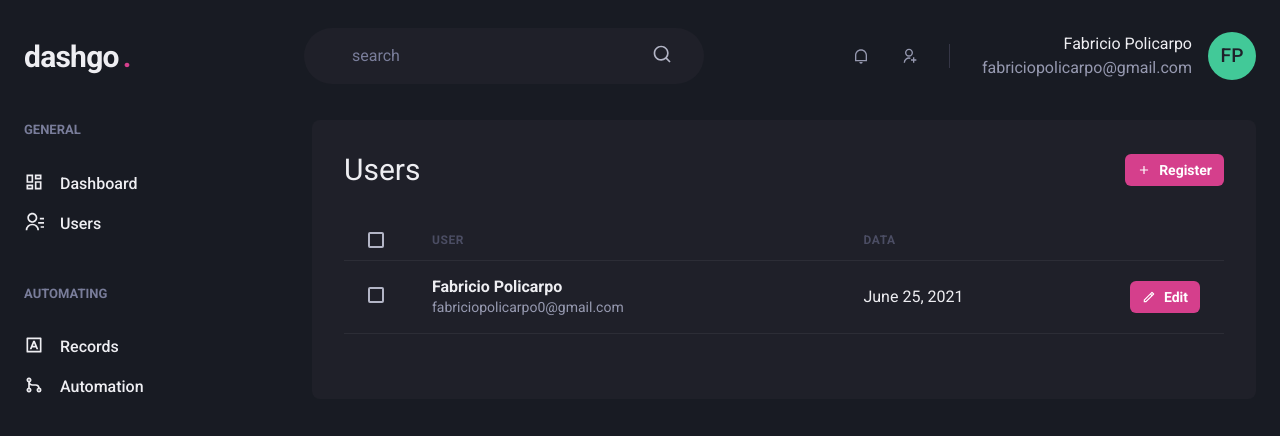
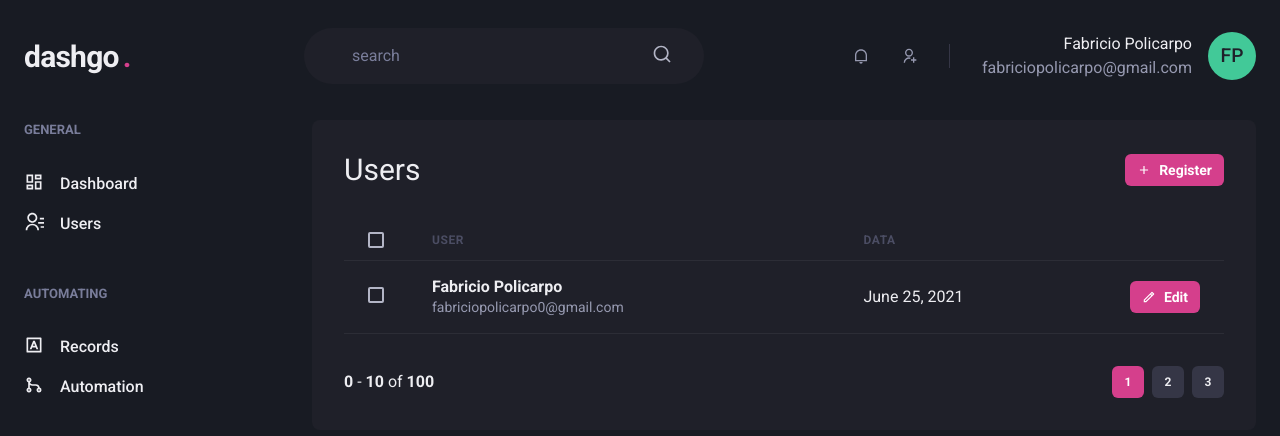
Before and after one commit to fpolica91/chakra_dash, a Next.js app: page /users in a window 1280 px wide. Shown: the top 436 px of the page. Built offline with nearby package versions, Linux system fonts and the light colour scheme.

Commit message:
finishing form

```diff
--- /dev/null
+++ b/src/components/Pagination.tsx
@@ -0,0 +1,49 @@
+import { HStack, Button, Box } from "@chakra-ui/react";
+
+export function Pagination() {
+  return (
+    <HStack mt="8" justify="space-between" align="center" spacing="6">
+      <Box>
+        <strong>0</strong> - <strong>10</strong> of <strong>100</strong>
+      </Box>
+      <HStack spacing="2">
+        <Button
+          size="sm"
+          fontSize="xs"
+          width="4"
+          colorScheme="pink"
+          disabled
+          _disabled={{
+            bgColor: "pink.500",
+            cursor: "default",
+          }}
+        >
+          1
+        </Button>
+
+        <Button
+          size="sm"
+          fontSize="xs"
+          width="4"
+          bg="gray.700"
+          _hover={{
+            bg: "gray.500",
+          }}
+        >
+          2
+        </Button>
+        <Button
+          size="sm"
+          fontSize="xs"
+          width="4"
+          bg="gray.700"
+          _hover={{
+            bg: "gray.500",
+          }}
+        >
+          3
+        </Button>
+      </HStack>
+    </HStack>
+  );
+}
--- a/src/pages/users/index.tsx
+++ b/src/pages/users/index.tsx
@@ -17,6 +17,7 @@ import { RiAddLine, RiPencilLine } from "react-icons/ri";
 
 import { Container as DefaultContainer } from "../../components/common/Container";
 import { Header } from "../../components/Header";
+import { Pagination } from "../../components/Pagination";
 import Sidebar from "../../components/Sidebar";
 
 export default function UserList() {
@@ -81,6 +82,7 @@ export default function UserList() {
               </Tr>
             </Tbody>
           </Table>
+          <Pagination />
         </Box>
       </DefaultContainer>
     </Box>
```
Also changed, not shown: src/pages/users/create.tsx (added, +52 -0 lines).
